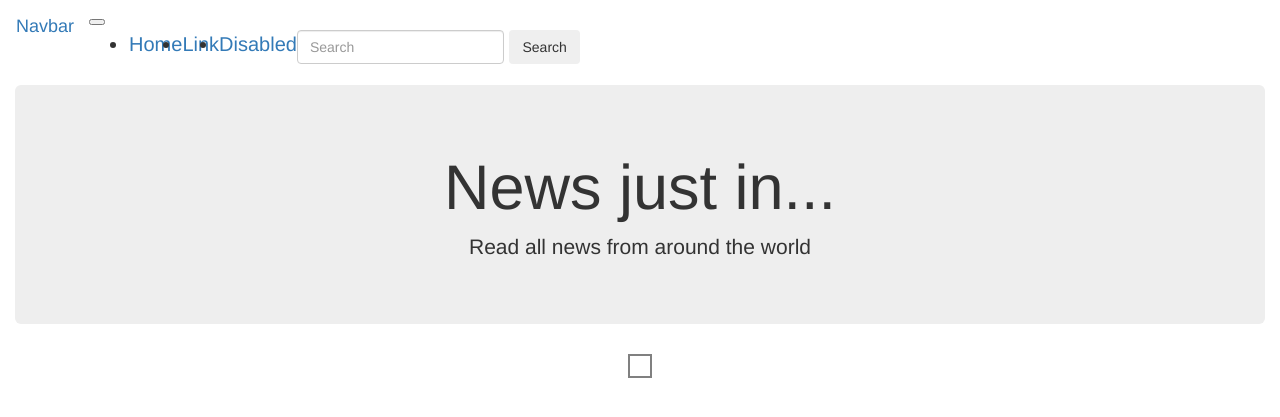
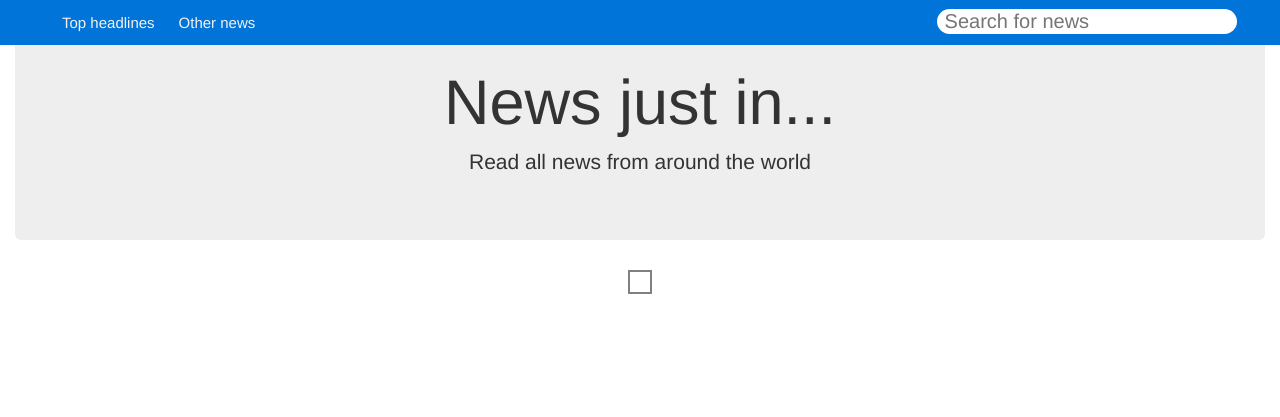
Before and after one commit to changawa-antony/newsapp, a Flask app: template app/templates/index.html in a window 1280 px wide. Shown: the top 417 px of the page. Run offline with Flask 2, Linux system fonts and the light colour scheme; the template is opened without the code that fills it, so the values that code supplies are empty; some libraries are stand-ins or nearby versions.

Commit message:
updated html

```diff
--- a/app/templates/index.html
+++ b/app/templates/index.html
@@ -7,37 +7,29 @@
     <link rel="stylesheet" href="{{url_for('static',filename='css/styles.css')}}">
 {% endblock %}
 
-{% block navbar %}
-    <nav class="navbar navbar-expand-lg navbar-light bg-light">
-        <a class="navbar-brand" href="#">Navbar</a>
-        <button class="navbar-toggler" type="button" data-toggle="collapse" data-target="#navbarSupportedContent" aria-controls="navbarSupportedContent" aria-expanded="false" aria-label="Toggle navigation">
-        <span class="navbar-toggler-icon"></span>
-        </button>
-
-        <div class="collapse navbar-collapse" id="navbarSupportedContent">
-        <ul class="navbar-nav mr-auto">
-            <li class="nav-item active">
-            <a class="nav-link" href="#">Home <span class="sr-only">(current)</span></a>
-            </li>
-            <li class="nav-item">
-            <a class="nav-link" href="#">Link</a>
-            </li>
-            <li class="nav-item">
-            <a class="nav-link disabled" href="#">Disabled</a>
-            </li>
-        </ul>
-        <form class="form-inline my-2 my-lg-0">
-            <input class="form-control mr-sm-2" type="search" placeholder="Search" aria-label="Search">
-            <button class="btn btn-outline-success my-2 my-sm-0" type="submit">Search</button>
-        </form>
-        </div>
-    </nav>
-
-{% endblock %}
+{% block content %}
+<div id="navlist">
+    <div class="links">
+        <a href="#">Top headlines</a>
+        <a href="#">Other news</a>
+    </div>
 
 
+    <!-- search bar right align -->
+    <div class="search">
+        <form action="#">
+            <input type="text"
+                placeholder=" Search for news"
+                name="search">
+            <button>
+                <i class="fa fa-search"
+                    style="font-size: 18px;">
+                </i>
+            </button>
+        </form>
+    </div>
+</div>
 
-{% block content %}
 <div class="container-fluid">
 
     <div class="jumbotron jumbotron-fluid text-center">
```
